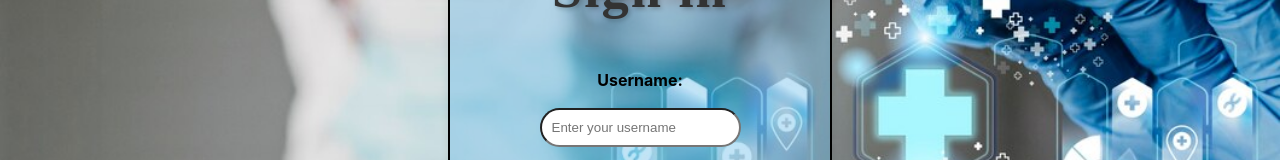
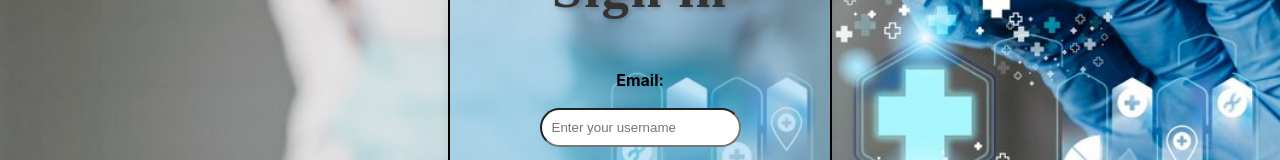
Before and after one commit to denmd/ehrs_frontend, a React (Create React App) app: page /signin in a window 1280 px wide. Shown: the part 303-463 px from the top of the page. Built offline with nearby package versions, Linux system fonts and the light colour scheme.

Commit message:
place email

```diff
--- a/src/Pages/Signin/Signin.js
+++ b/src/Pages/Signin/Signin.js
@@ -4,7 +4,7 @@ import { useNavigate } from 'react-router-dom';
 import './Signin.css';
 
 const Signin = () => {
-  const [name, setName] = useState('');
+  const [email, setEmail] = useState('');
   const [password, setPassword] = useState('');
   const [role, setRole] = useState('patient'); // Default role is 'patient'
   const [error, setError] = useState('');
@@ -16,7 +16,7 @@ const Signin = () => {
       // Choose the endpoint based on the selected role
       const endpoint = role === 'patient' ? '/auth/patient/signin' : '/auth/doctor/signin';
 
-      const response = await axios.post(`https://ehrs-backend.onrender.com${endpoint}`, { name, password });
+      const response = await axios.post(`https://ehrs-backend.onrender.com${endpoint}`, { email, password });
       console.log('Login successful:', response.data);
 
       // Assuming the backend returns a session token and user ID
@@ -40,16 +40,16 @@ const Signin = () => {
         <h1 className="signin-heading">Sign in</h1>
         <div className='form-content'>
           <form onSubmit={handleSubmit}>
-            <label htmlFor="username" className="label-signin-username">Username:</label>
+            <label htmlFor="username" className="label-signin-username">Email:</label>
             <input
               type="text"
-              id="username"
-              name="name"
+              id="email"
+              name="email"
               className="input-signin-username"
               placeholder="Enter your username"
               required
-              value={name}
-              onChange={(e) => setName(e.target.value)}
+              value={email}
+              onChange={(e) => setEmail(e.target.value)}
             />
             <label htmlFor="password" className="label-signin-password">Password:</label>
             <input
```
